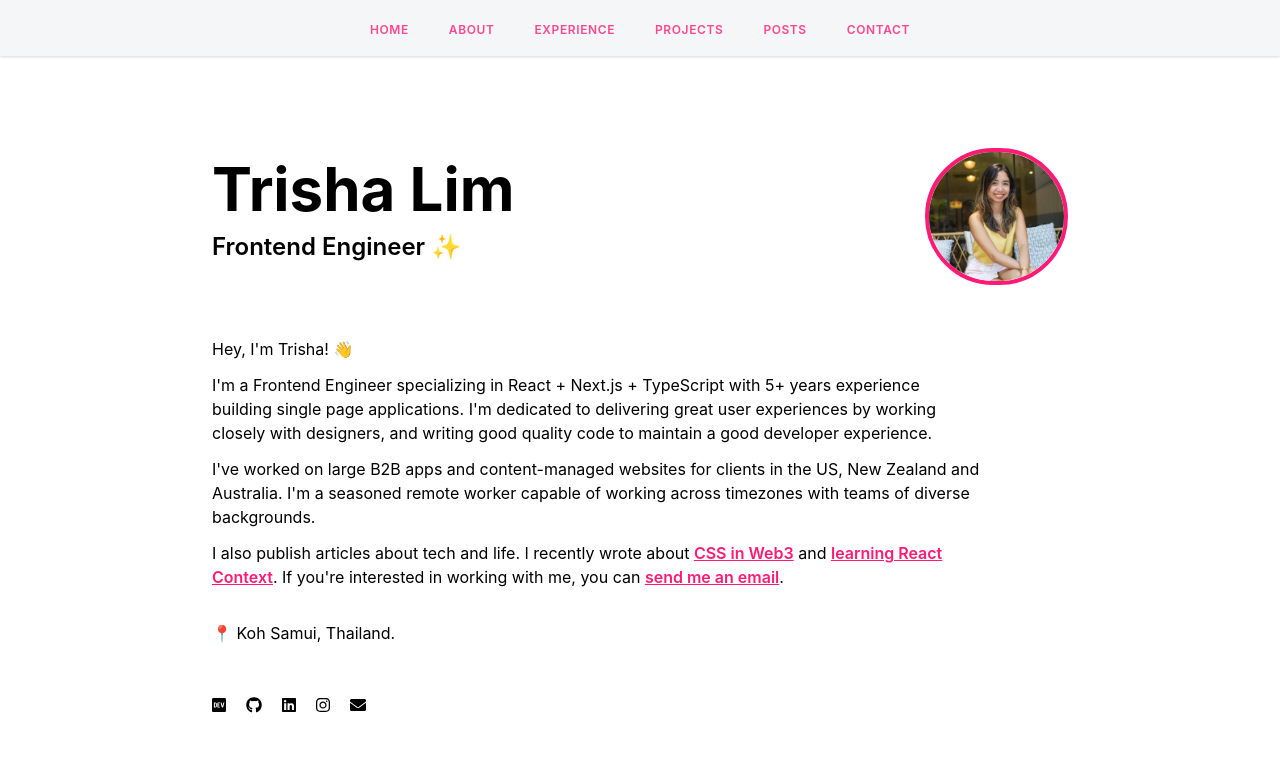
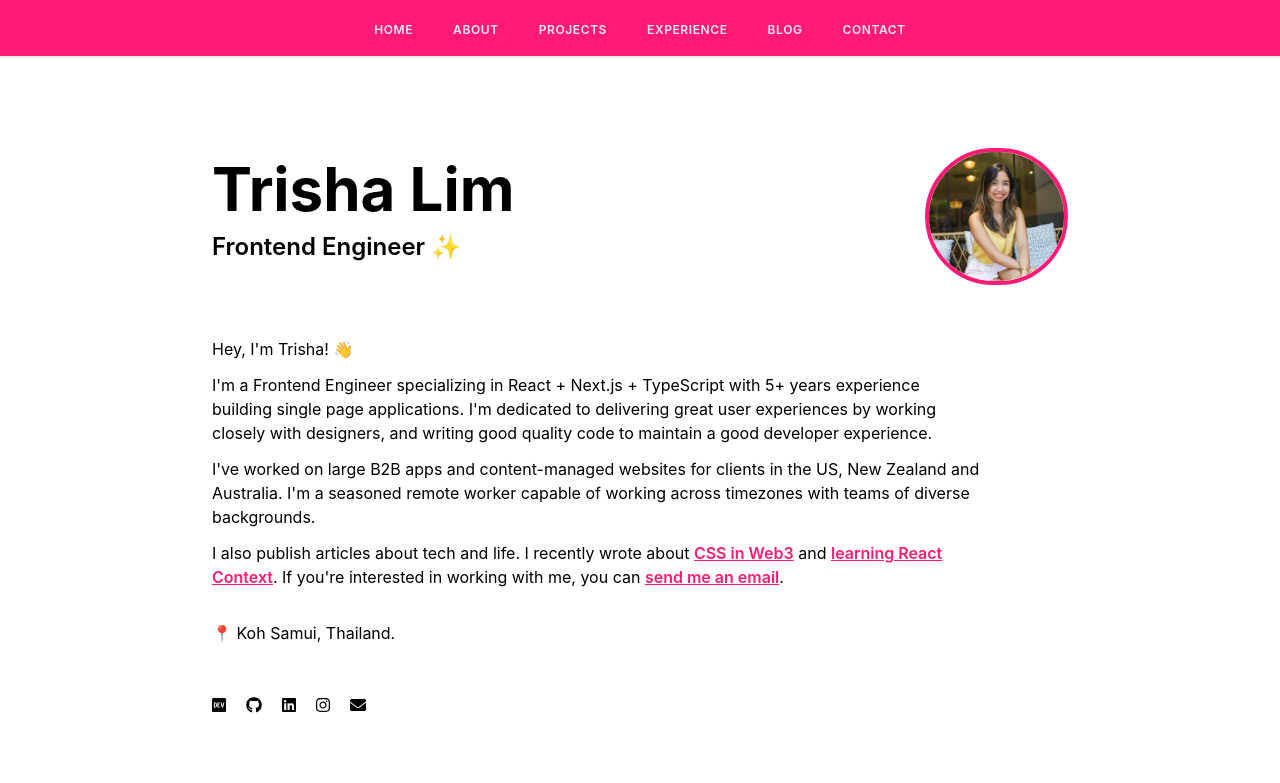
Before and after one commit to el-pol/nextjs-trishalim, a Next.js app: page / in a window 1280 px wide. Shown: the top 783 px of the page. Built offline with nearby package versions, Linux system fonts and the light colour scheme.

Commit message:
make header pink

```diff
--- a/components/Header.tsx
+++ b/components/Header.tsx
@@ -15,16 +15,16 @@ export const Header = (): ReactElement => {
             url: '/#about',
         },
         {
+            title: 'Projects',
+            url: '/#projects',
+        },
+        {
             title: 'Experience',
             url: '/experience',
         },
         {
-            title: 'Projects',
-            url: '/#projects',
-        },
-        {
-            title: 'Posts',
-            url: '/#posts',
+            title: 'Blog',
+            url: '/#blog',
         },
         {
             title: 'Contact',
@@ -34,9 +34,8 @@ export const Header = (): ReactElement => {
 
     return (
         <>
-            <div className='md:hidden px-3 py-1 fixed flex justify-between items-center w-full bg-gray-100 sticky top-0 shadow bg-opacity-80 z-50 '  style={{
-                backdropFilter: `saturate(180%) blur(20px)`
-            }}>
+            <div className="w-full bg-pink sticky top-0 shadow z-50 text-white">
+                <div className='md:hidden w-full flex justify-between items-center px-5'>
                     <div>
                         <Link href='/' passHref>
                             <a className='text-xl font-semibold'>Trisha Lim</a>
@@ -45,7 +44,7 @@ export const Header = (): ReactElement => {
                     <div className='relative'>
                         <Menu>
                             <Menu.Button>
-                            <span className='inline-block px-4 py-2.5 rounded text-pink mt-1'>
+                            <span className='inline-block px-4 py-2.5 rounded mt-1'>
                                 <FontAwesomeIcon icon={faBars} className="w-3.5" />
                             </span>
                             </Menu.Button>
@@ -63,15 +62,12 @@ export const Header = (): ReactElement => {
                         </Menu>
                     </div>
                 </div>
-            <div className="w-full bg-gray-100 sticky top-0 hidden md:block shadow bg-opacity-80 z-50" style={{
-                backdropFilter: `saturate(180%) blur(20px)`
-            }}>
-                <div className="container px-5 py-4 mx-auto max-w-3xl text-center">
+                <div className="container px-5 py-4 mx-auto max-w-3xl text-center hidden md:block">
                     {
                         links.map((link) => (
                             <Link href={link.url} key={link.url}>
                                 <a href={link.url}
-                                   className="text-pink font-semibold uppercase p-5 opacity-80 hover:opacity-100 tracking-wider text-xs">{link.title}</a>
+                                   className="font-semibold uppercase p-5 opacity-90 hover:opacity-100 tracking-wider text-xs">{link.title}</a>
                             </Link>
                         ))
                     }
--- a/pages/index.tsx
+++ b/pages/index.tsx
@@ -17,12 +17,12 @@ const Home: NextPage = () => {
 
                 <div className="flex w-full justify-between items-center flex-wrap flex-row-reverse md:flex-row mt-8">
                     <div className="my-5 text-center md:text-left w-full md:w-10/12">
-                        <h1 className="font-bold">
+                        <h1 className="font-bold text-4xl sm:text-6xl">
                             Trisha Lim
                         </h1>
-                        <h2 className="my-3 text-2xl">Frontend Engineer ✨</h2>
+                        <h2 className="my-3 text-xl  sm:text-2xl">Frontend Engineer ✨</h2>
                     </div>
-                    <img className="my-5 mx-auto rounded-full w-6/12 sm:w-4/12 md:w-2/12 border-pink border-4"
+                    <img className="my-5 mx-auto rounded-full w-4/12 md:w-2/12 border-pink border-4"
                          src="/profile.png" alt="Trisha Lim"/>
                 </div>
 
@@ -102,7 +102,7 @@ const Home: NextPage = () => {
                     </div>
                 </div>
 
-                <span id="posts" className="block pb-20"/>
+                <span id="blog" className="block pb-20"/>
 
                 <h2 className="mb-8">Blog</h2>
                 <div className="grid sm:grid-cols-2 md:grid-cols-3 gap-8">
```
Lines whose indentation alone changed are shown as unchanged.
